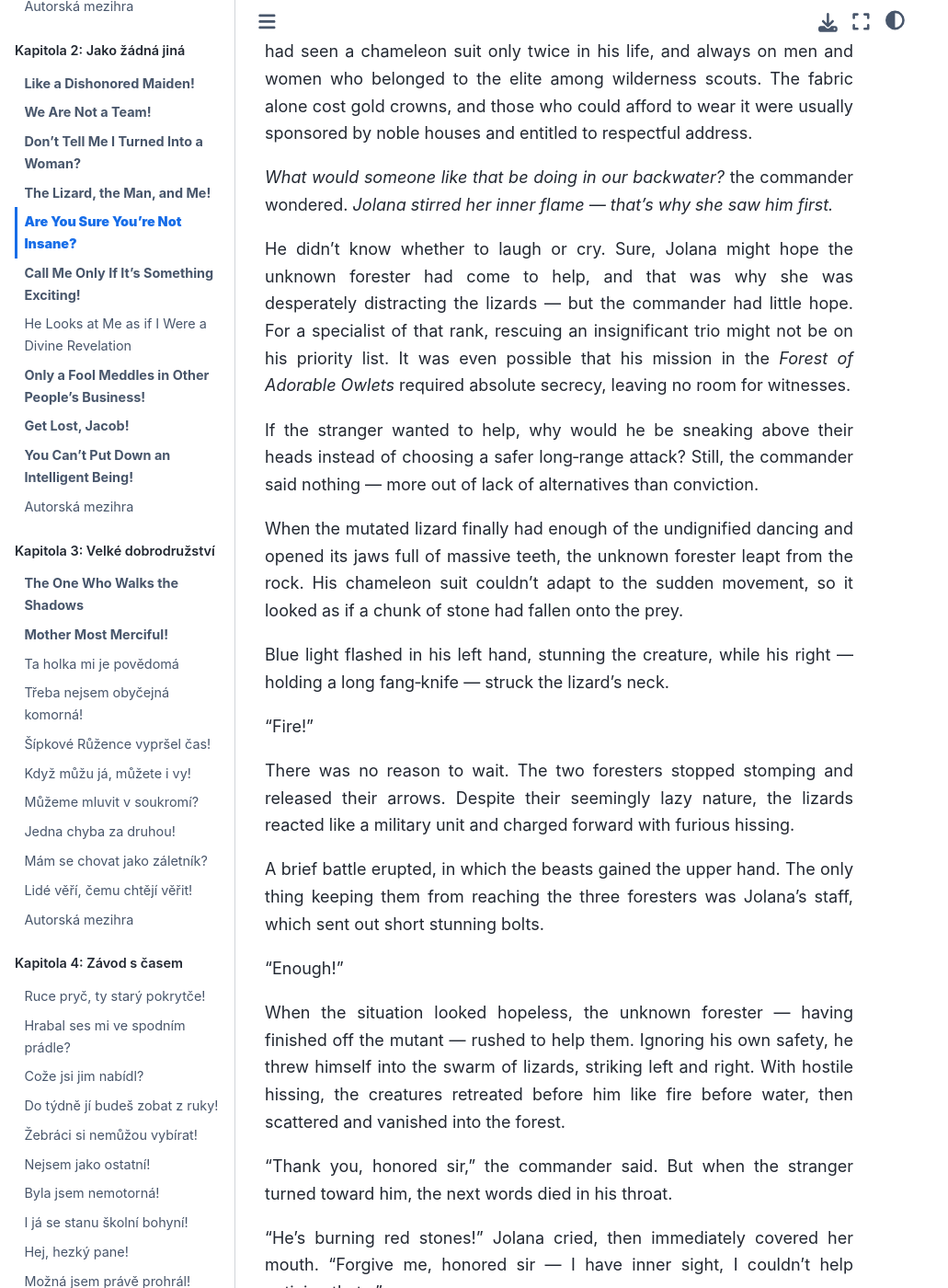
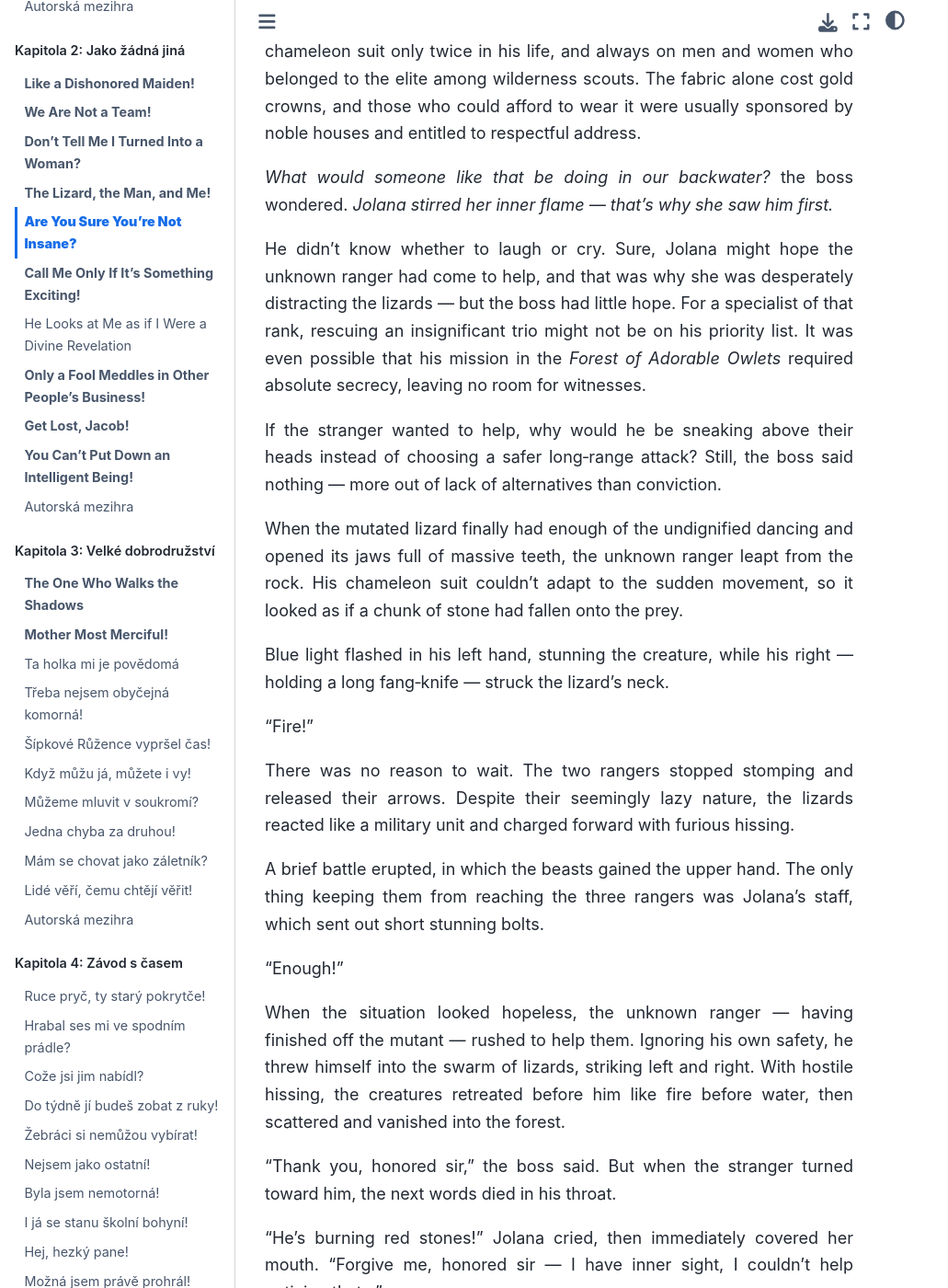
Before and after one commit to hanpari/sest-spolecniku, a Sphinx documentation site: the page built from source/sest_spolecniku/002-jako-zadna-jina/05.md, in a window 1280 px wide and 1400 px high, scrolled down 901 px. Shown: the whole window at 92% size, without its empty margins (0-1031 px from the left). Built offline with Sphinx 7.4.7 and the Sphinx Book theme 1.1.4, drawn with Linux system fonts in a browser that asks for light colours; some of the changed text lies outside the part shown.

Commit message:
Commander

```diff
--- a/source/sest_spolecniku/002-jako-zadna-jina/05.md
+++ b/source/sest_spolecniku/002-jako-zadna-jina/05.md
@@ -14,35 +14,35 @@ While Jolana danced, stomped, and waved her arms, her two companions stared at h
 
 “Join you?”
 
-For her commander, the idea that he should participate in her madness was so revolutionary he couldn’t muster a reply. Suddenly the third, silent member of their group — who hadn’t taken his eyes off the rocky overhang — timidly stomped and performed a few clumsy hops.
+For her boss, the idea that he should participate in her madness was so revolutionary he couldn’t muster a reply. Suddenly the third, silent member of their group — who hadn’t taken his eyes off the rocky overhang — timidly stomped and performed a few clumsy hops.
 
-*Is the dancing contagious?* the commander wondered. But since he’d known the quiet man for years, he knew he wouldn’t lose his nerve. When he too looked toward the rocky overhang, something caught his attention.
+*Is the dancing contagious?* the boss wondered. But since he’d known the quiet man for years, he knew he wouldn’t lose his nerve. When he too looked toward the rocky overhang, something caught his attention.
 
 *A living rock?*
 
-There, in a crack directly above the mutated varran, a stone moved. *No — that’s not a stone! That’s a person! A high‑tier forester!* The commander had seen a chameleon suit only twice in his life, and always on men and women who belonged to the elite among wilderness scouts. The fabric alone cost gold crowns, and those who could afford to wear it were usually sponsored by noble houses and entitled to respectful address.
+There, in a crack directly above the mutated varran, a stone moved. *No — that’s not a stone! That’s a person! A high‑tier ranger!* The boss had seen a chameleon suit only twice in his life, and always on men and women who belonged to the elite among wilderness scouts. The fabric alone cost gold crowns, and those who could afford to wear it were usually sponsored by noble houses and entitled to respectful address.
 
-*What would someone like that be doing in our backwater?* the commander wondered. *Jolana stirred her inner flame — that’s why she saw him first.*
+*What would someone like that be doing in our backwater?* the boss wondered. *Jolana stirred her inner flame — that’s why she saw him first.*
 
-He didn’t know whether to laugh or cry. Sure, Jolana might hope the unknown forester had come to help, and that was why she was desperately distracting the lizards — but the commander had little hope. For a specialist of that rank, rescuing an insignificant trio might not be on his priority list. It was even possible that his mission in the *Forest of Adorable Owlets* required absolute secrecy, leaving no room for witnesses.
+He didn’t know whether to laugh or cry. Sure, Jolana might hope the unknown ranger had come to help, and that was why she was desperately distracting the lizards — but the boss had little hope. For a specialist of that rank, rescuing an insignificant trio might not be on his priority list. It was even possible that his mission in the *Forest of Adorable Owlets* required absolute secrecy, leaving no room for witnesses.
 
-If the stranger wanted to help, why would he be sneaking above their heads instead of choosing a safer long‑range attack? Still, the commander said nothing — more out of lack of alternatives than conviction.
+If the stranger wanted to help, why would he be sneaking above their heads instead of choosing a safer long‑range attack? Still, the boss said nothing — more out of lack of alternatives than conviction.
 
-When the mutated lizard finally had enough of the undignified dancing and opened its jaws full of massive teeth, the unknown forester leapt from the rock. His chameleon suit couldn’t adapt to the sudden movement, so it looked as if a chunk of stone had fallen onto the prey.
+When the mutated lizard finally had enough of the undignified dancing and opened its jaws full of massive teeth, the unknown ranger leapt from the rock. His chameleon suit couldn’t adapt to the sudden movement, so it looked as if a chunk of stone had fallen onto the prey.
 
 Blue light flashed in his left hand, stunning the creature, while his right — holding a long fang‑knife — struck the lizard’s neck.
 
 “Fire!”
 
-There was no reason to wait. The two foresters stopped stomping and released their arrows. Despite their seemingly lazy nature, the lizards reacted like a military unit and charged forward with furious hissing.
+There was no reason to wait. The two rangers stopped stomping and released their arrows. Despite their seemingly lazy nature, the lizards reacted like a military unit and charged forward with furious hissing.
 
-A brief battle erupted, in which the beasts gained the upper hand. The only thing keeping them from reaching the three foresters was Jolana’s staff, which sent out short stunning bolts.
+A brief battle erupted, in which the beasts gained the upper hand. The only thing keeping them from reaching the three rangers was Jolana’s staff, which sent out short stunning bolts.
 
 “Enough!”
 
-When the situation looked hopeless, the unknown forester — having finished off the mutant — rushed to help them. Ignoring his own safety, he threw himself into the swarm of lizards, striking left and right. With hostile hissing, the creatures retreated before him like fire before water, then scattered and vanished into the forest.
+When the situation looked hopeless, the unknown ranger — having finished off the mutant — rushed to help them. Ignoring his own safety, he threw himself into the swarm of lizards, striking left and right. With hostile hissing, the creatures retreated before him like fire before water, then scattered and vanished into the forest.
 
-“Thank you, honored sir,” the commander said. But when the stranger turned toward him, the next words died in his throat.
+“Thank you, honored sir,” the boss said. But when the stranger turned toward him, the next words died in his throat.
 
 “He’s burning red stones!” Jolana cried, then immediately covered her mouth. “Forgive me, honored sir — I have inner sight, I couldn’t help noticing that…”
 
@@ -80,15 +80,15 @@ The stranger clearly struggled to focus on her words. *No wonder,* Jolana though
 
 *Does it help him when we talk? What does he want? To know what I am — or who I am?*
 
-“I’m Jolana, honored Sir Xavier. These are my friends. We’re foresters.”
+“I’m Jolana, honored Sir Xavier. These are my friends. We’re rangers.”
 
-“They no name?” he asked with an almost human smirk. Jolana wasn’t sure whether helping him regain clarity was a good idea. Her commander signaled her to reveal as little as possible — standard procedure when foresters dealt with someone whose intentions were uncertain.
+“They no name?” he asked with an almost human smirk. Jolana wasn’t sure whether helping him regain clarity was a good idea. Her boss signaled her to reveal as little as possible — standard procedure when rangers dealt with someone whose intentions were uncertain.
 
 “Speak more, you,” he ordered when he noticed her hesitation. “Names not important. Speak only about me.”
 
 *Only about him? Advanced narcissism? Should I flatter him?*
 
-“Honored Sir Xavier has trouble expressing himself,” the commander said when he saw Jolana freeze. “I think he wants you to describe his condition. Use your inner sight.”
+“Honored Sir Xavier has trouble expressing himself,” the boss said when he saw Jolana freeze. “I think he wants you to describe his condition. Use your inner sight.”
 
 “Oh — apologies. If I’m to examine you, honored Sir Xavier, I must use my staff.”
 
@@ -104,9 +104,9 @@ Jolana was taken aback by the contradiction between his words and his advanced e
 
 With almost childlike enthusiasm, eager to prove he wasn’t lying, Xavier raised his left hand and let a burst of blue light explode in his palm.
 
-All three foresters flinched and stepped back.
+All three rangers flinched and stepped back.
 
-“Did you see that?” the commander whispered. “Jolana, try not to anger him or we’re dead.”
+“Did you see that?” the boss whispered. “Jolana, try not to anger him or we’re dead.”
 
 Jolana nodded, thinking that facing a swarm of lizards hadn’t been the worst thing that happened today. A half‑mad specialist who could barely speak but could summon a stunning discharge by sheer will frightened her far more.
 
@@ -132,7 +132,7 @@ She activated the diagnostic function of her staff and slowly scanned Xavier, wh
 
 This time Xavier looked more amused than confused. He muttered something to himself, then pressed the stone on his ring.
 
-“Multidimensional space,” the three foresters gasped, overwhelmed with envy. Not even in the temple where Jolana had studied had she seen such a luxurious version of multidimensional storage.
+“Multidimensional space,” the three rangers gasped, overwhelmed with envy. Not even in the temple where Jolana had studied had she seen such a luxurious version of multidimensional storage.
 
 *We should warn this Xavier,* she thought. *Someone will rob him. Does he think we’re so honest — or that we pose no threat?*
 
@@ -140,6 +140,6 @@ Meanwhile Xavier pulled out a red stone, a memory crystal, and a loaf of bread.
 
 “What price?”
 
-“I’d say,” the commander murmured, “that honored Sir Xavier must be a foreigner. That would explain a lot.”
+“I’d say,” the boss murmured, “that honored Sir Xavier must be a foreigner. That would explain a lot.”
 
 Jolana nodded and pointed at the bread:  “Twenty copper pennies. Red stones sell for silver talers, and memory crystals are priced by the data they contain. This one has high information density, so I’d guess you could get a gold coin for it — maybe more. But until a specialist decodes it, it’s hard to judge.”
```
Also changed, not shown: source/sest_spolecniku/002-jako-zadna-jina/04.md (+8 -8 lines), source/sest_spolecniku/002-jako-zadna-jina/06.md (+4 -4 lines).
